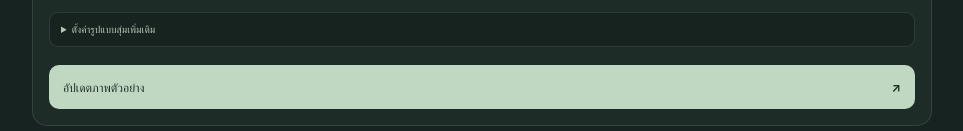
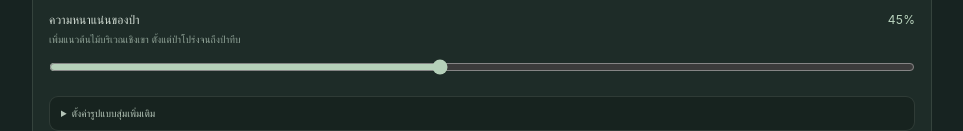
Before and after one commit to Blackzecond/Aether-project, a website built with Vite: page index.html in a window 1280 px wide. Shown: the part 1295-1426 px from the top of the page, without its empty margins (158-1121 px from the left). Built offline with nearby package versions, Linux system fonts and the light colour scheme.

Commit message:
Add beginner-friendly forest density control

```diff
--- a/index.html
+++ b/index.html
@@ -86,6 +86,11 @@
             <p>เพิ่มหมอกบาง ๆ เพื่อสร้างระยะลึกและบรรยากาศให้ภูเขา</p>
             <input id="mist" type="range" min="0" max="1" step="0.05" value="0.35" />
           </div>
+          <div class="friendly-control">
+            <label class="field-label" for="forest-density">ความหนาแน่นของป่า <output id="forest-value">45%</output></label>
+            <p>เพิ่มแนวต้นไม้บริเวณเชิงเขา ตั้งแต่ป่าโปร่งจนถึงป่าทึบ</p>
+            <input id="forest-density" type="range" min="0" max="1" step="0.05" value="0.45" />
+          </div>
 
           <details class="advanced-seed">
             <summary>ตั้งค่ารูปแบบสุ่มเพิ่มเติม</summary>
```
